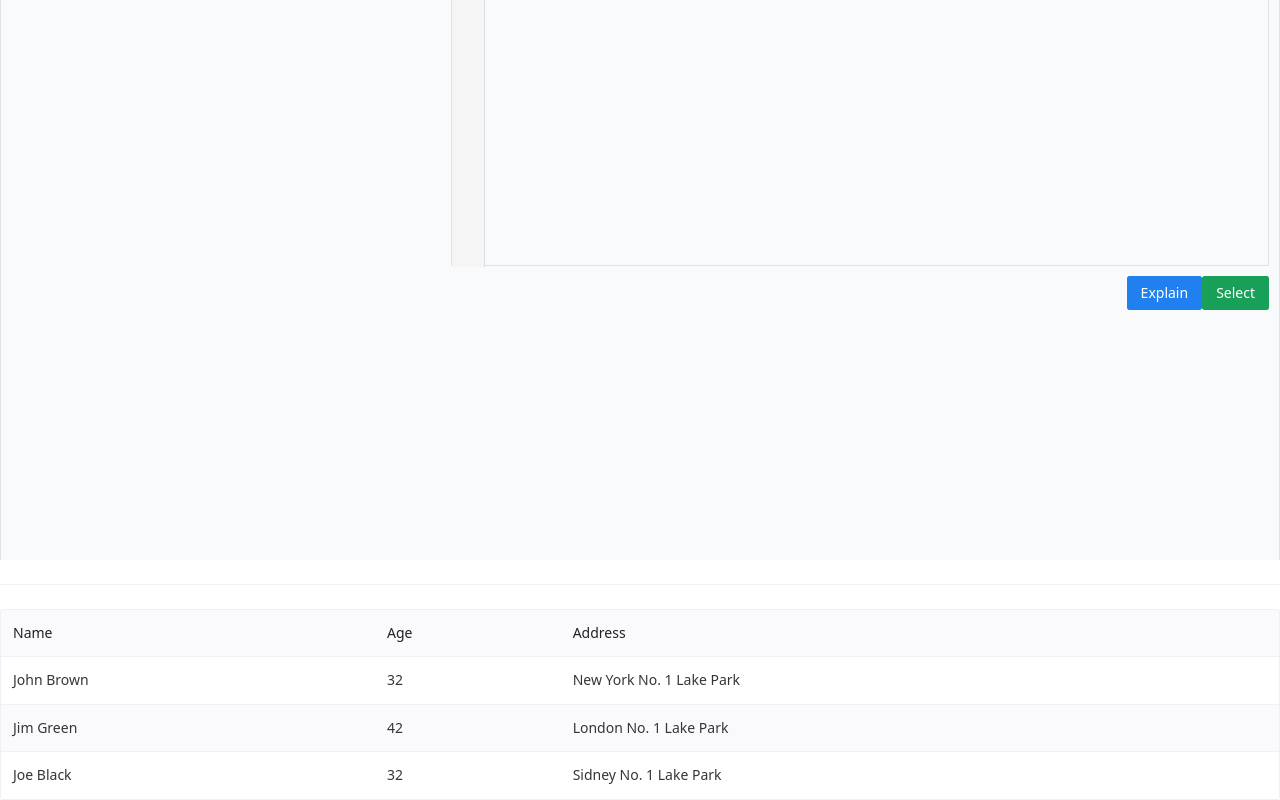
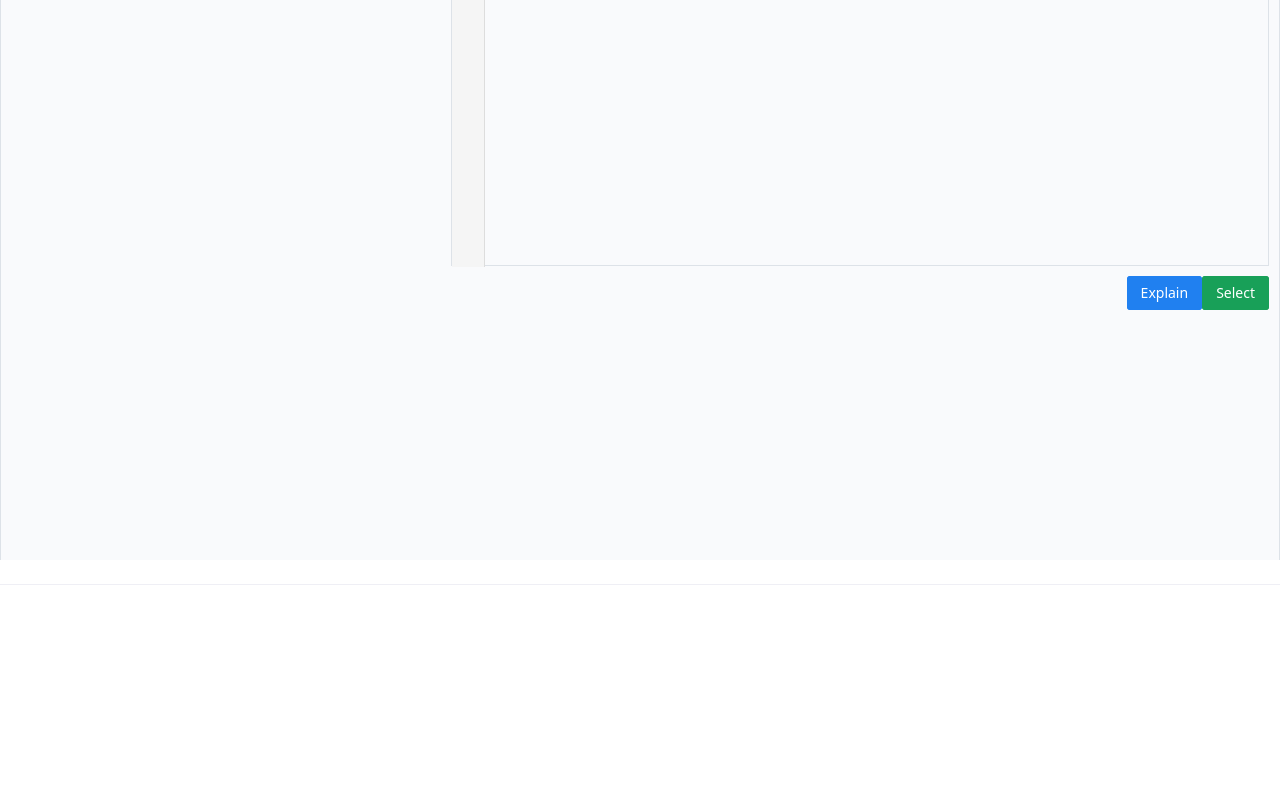
Before and after one commit to ILuckyPig/elasticsearch-sql-fe, a Vue app: page / in a window 1280 px wide. Shown: the part 240-1040 px from the top of the page. After the commit the page ends 849 px from the top, so only its background shows below. Built offline with nearby package versions, Linux system fonts and the light colour scheme.

Commit message:
feat: show explain result

```diff
--- a/package.json
+++ b/package.json
@@ -10,10 +10,12 @@
   },
   "dependencies": {
     "@codemirror/basic-setup": "^0.20.0",
+    "@codemirror/lang-json": "^6.0.1",
     "@codemirror/lang-sql": "^6.5.4",
     "@codemirror/theme-one-dark": "^6.1.2",
     "@highlightjs/vue-plugin": "^2.1.0",
     "@uiw/codemirror-theme-github": "^4.21.18",
+    "axios": "^1.5.1",
     "codemirror": "^6.0.1",
     "codemirror6-bootstrap-theme": "^0.0.1",
     "highlight.js": "^11.8.0",
@@ -22,6 +24,7 @@
     "vue": "^3.3.4"
   },
   "devDependencies": {
+    "@types/node": "^20.8.3",
     "@vitejs/plugin-vue": "^4.2.3",
     "typescript": "^5.0.2",
     "vite": "^4.4.9",
--- a/src/App.vue
+++ b/src/App.vue
@@ -8,7 +8,7 @@
         </div>
       </div>
       <div class="buttons">
-        <n-button class="button-item" type="info" @click="onExplain">
+        <n-button class="button-item" type="info" @click="onExplainClick">
           <span>Explain</span>
         </n-button>
         <n-button class="button-item" type="success" @click="onSelect">
@@ -18,19 +18,38 @@
     </div>
   </div>
   <n-divider />
-  <result-table></result-table>
+  <div>
+    <!-- <result-table ref="resultTable"></result-table> -->
+    <!-- <result-explain ref="resultExplain"></result-explain> -->
+    <n-code class="result-code" v-if="showExplainResult" :code="explainResultCode" language="json"></n-code>
+  </div>
 </template>
 
 <script setup lang="ts">
 import { ref } from 'vue'
 import { NButton, NDivider } from 'naive-ui'
 import CodeEditor from './components/sql-editor.vue'
-import ResultTable from './components/result-table.vue'
+// import ResultTable from './components/result-table.vue'
+import { NCode } from 'naive-ui'
+import { explain } from './services/api'
 
 const code = ref('')
+const showExplainResult = ref(false);
+// const resultTable = ref()
+const explainResultCode = ref('')
 
-function onExplain() {
-  console.log('explain: ', code.value)
+function onExplainClick() {
+  const sqlVO: SqlVO = { url: 'http://localhost:9200/', sql: code.value }
+  const response = explain('/explain', sqlVO)
+  response
+    .then(res => {
+      console.log(res)
+      explainResultCode.value = JSON.stringify(res.data.body, null, 2)
+    })
+    .catch(err => {
+      explainResultCode.value = err
+    })
+  showExplainResult.value = true
 }
 
 function onSelect() {
@@ -93,4 +112,8 @@ function onSelect() {
   /* display: inline-block; */
   /*margin-left: 12px; */
 }
+
+.result-code {
+  height: 100px;
+}
 </style>
--- a/src/components/result-table.vue
+++ b/src/components/result-table.vue
@@ -3,61 +3,56 @@
 </template>
 
 <script lang="ts">
-import { defineComponent } from 'vue'
-import { NDataTable, type DataTableColumns } from 'naive-ui'
+import { defineComponent, ref } from 'vue'
+import { NDataTable } from 'naive-ui'
 
-type RowData = {
-    key: number
-    name: string
-    age: number
-    address: string
-}
+// const createColumns = (): DataTableColumns<RowData> => {
+//     return [
+//         {
+//             title: 'Name',
+//             key: 'name'
+//         },
+//         {
+//             title: 'Age',
+//             key: 'age'
+//         },
+//         {
+//             title: 'Address',
+//             key: 'address'
+//         }
+//     ]
+// }
+const columns = ref()
+const data = ref()
 
-const createColumns = (): DataTableColumns<RowData> => {
-    return [
-        {
-            title: 'Name',
-            key: 'name'
-        },
-        {
-            title: 'Age',
-            key: 'age'
-        },
-        {
-            title: 'Address',
-            key: 'address'
-        }
-    ]
-}
-
-const createData = (): RowData[] => [
-    {
-        key: 0,
-        name: 'John Brown',
-        age: 32,
-        address: 'New York No. 1 Lake Park'
-    },
-    {
-        key: 1,
-        name: 'Jim Green',
-        age: 42,
-        address: 'London No. 1 Lake Park'
-    },
-    {
-        key: 2,
-        name: 'Joe Black',
-        age: 32,
-        address: 'Sidney No. 1 Lake Park'
-    }
-]
+// const createData = (): RowData[] => [
+//     {
+//         key: 0,
+//         name: 'John Brown',
+//         age: 32,
+//         address: 'New York No. 1 Lake Park'
+//     },
+//     {
+//         key: 1,
+//         name: 'Jim Green',
+//         age: 42,
+//         address: 'London No. 1 Lake Park'
+//     },
+//     {
+//         key: 2,
+//         name: 'Joe Black',
+//         age: 32,
+//         address: 'Sidney No. 1 Lake Park'
+//     }
+// ]
 
 export default defineComponent({
     name: 'result-table',
     components: { NDataTable },
     setup() {
         return {
-            data: createData(),
-            columns: createColumns()
+            data: data,
+            columns: columns
         }
     }
 })
--- /dev/null
+++ b/src/services/api.ts
@@ -0,0 +1,18 @@
+import { instance } from './http.ts'
+
+export function explain(url: string, sqlVO: SqlVO) {
+    const response = new Promise<Result<DslVO>>((resolve, reject) => {
+        instance.post(url, sqlVO)
+            .then(reslut => {
+                resolve(reslut.data)
+            })
+            .catch(e => {
+                reject(e)
+            })
+    })
+    return response
+}
+
+export function query(url: string, sqlVO: SqlVO) {
+    // return post(url, sqlVO)
+}
--- /dev/null
+++ b/src/services/http.ts
@@ -0,0 +1,37 @@
+import axios from "axios"
+
+const instance = axios.create({
+    baseURL: 'http://localhost:8888/editor',
+    timeout: 5000,
+    headers: {
+        'content-type': 'application/json; charset=utf-8'
+    }
+})
+
+// export function get(url: string, params: AxiosRequestConfig) {
+//     return new Promise((resolve, reject) => {
+//         instance.get(url, { params: params })
+//             .then(reslut => {
+//                 resolve(reslut.data)
+//             })
+//             .catch(e => {
+//                 reject(e)
+//             })
+//     })
+// }
+
+// export function post(url: string, data: SqlVO) {
+//     return new Promise((resolve, reject) => {
+//         instance.post(url, data)
+//             .then(reslut => {
+//                 resolve(reslut.data)
+//             })
+//             .catch(e => {
+//                 reject(e)
+//             })
+//     })
+// }
+
+export {
+    instance
+}
--- a/vite.config.ts
+++ b/vite.config.ts
@@ -3,5 +3,5 @@ import vue from '@vitejs/plugin-vue'
 
 // https://vitejs.dev/config/
 export default defineConfig({
-  plugins: [vue()],
+  plugins: [vue()]
 })
```
Also changed, not shown: src/components/result-explain.vue (added, +17 -0 lines), src/services/vo.ts (added, +18 -0 lines), 1 other file (tests, documents, lock files or other folders).
